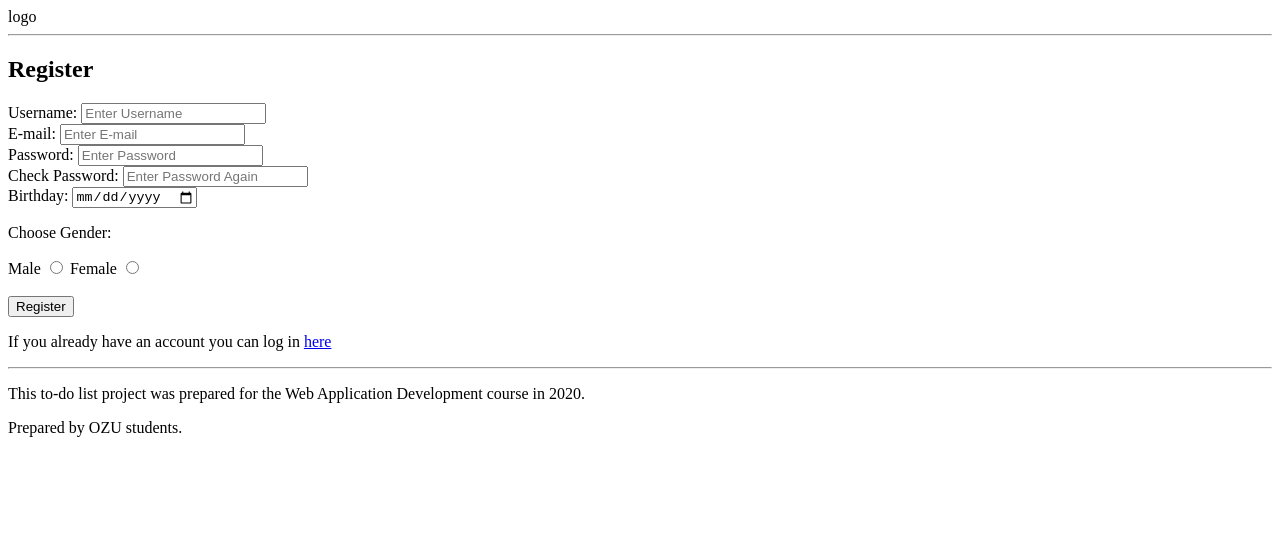
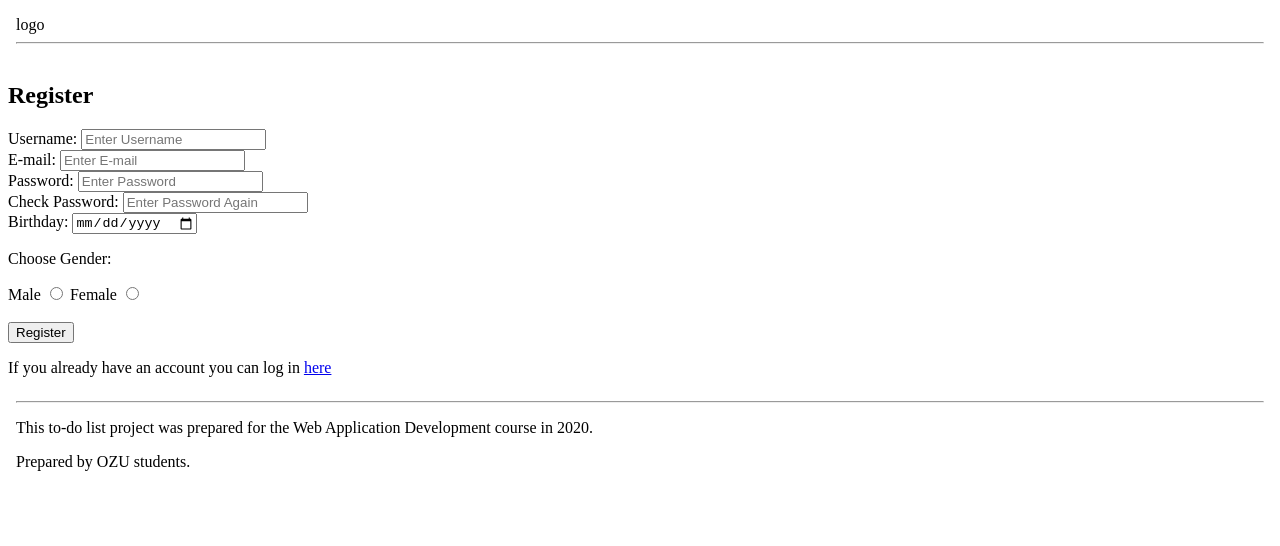
Before and after one commit to erendn/todo-manager, a plain HTML site: page register.html in a window 1280 px wide. Drawn offline with Linux system fonts and the light colour scheme.

Commit message:
header and footer included in the pages

```diff
--- a/footer.html
+++ b/footer.html
@@ -1,4 +1,5 @@
-<footer>
+  <hr>
+   <footer>
       <div class="footer">
          <p>This to-do list project was prepared for the Web Application Development course in 2020.</p>
          <p>Prepared by OZU students.</p>
--- a/register.html
+++ b/register.html
@@ -4,20 +4,15 @@
 <head>
     <title>Register Page</title>
     <link rel="icon" href="icon.png" type="image/png"> </link>
-    <link rel="stylesheet" href="styles.css" />
+    <link rel="stylesheet" href="style.css" />
     <script type="text/javascript" src="scripts/utils.js"></script>
     <script type="text/javascript" src="scripts/components.js"></script>
 </head>
 
 <body onload="return initSession()">
 
-    <header>
-        <div class="logo">
-            logo
-        </div>
+			<iframe src="./header.html" style="border: none" height="50" width="100%" ></iframe>
 
-        <hr>
-    </header>
 
     <form method="GET" action="todo.html" onsubmit= "return inputRegister()">
         <div class="registerPage">
@@ -101,13 +96,8 @@
     </div>
 
 
-    <hr>
-    <footer>
-        <div class="footer">
-           <p>This to-do list project was prepared for the Web Application Development course in 2020.</p>
-           <p>Prepared by OZU students.</p>
-        </div>
-     </footer>
+
+    <iframe src="./footer.html" style="border:none; height:50%; width:100%;"></iframe>
 
 </body>
 
```
Also changed, not shown: index.html (+5 -13 lines), login.html (+2 -12 lines), todo.html (+3 -17 lines).
